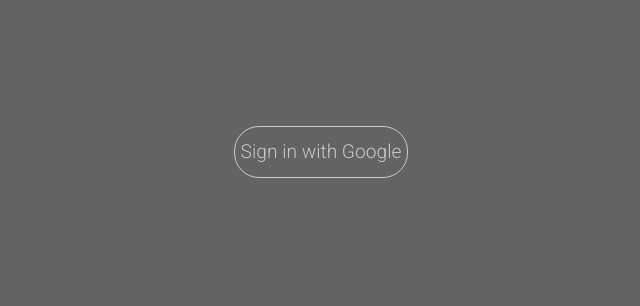
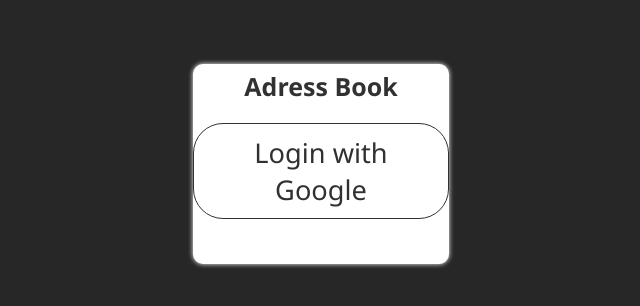
Before and after one commit to ReneOlsak/employee-management-system, a React (Vite) app: page /login in a window 1280 px wide. Shown: the part 236-542 px from the top of the page, without its empty margins (319-959 px from the left). Built offline with nearby package versions, Linux system fonts and the light colour scheme.

Commit message:
Added local storage with login

```diff
--- a/src/App.css
+++ b/src/App.css
@@ -1,4 +1,3 @@
-@import url(https://fonts.googleapis.com/css?family=Roboto:400,300,100,500);
 body,
 html {
   margin: 0;
@@ -8,194 +7,77 @@
   align-items: center;
 }
 
-input {
-  border: none;
+.login-container {
+  background-color: white;
+  width: 20vw;
+  height: 25vh;
+  border-radius: 10px;
+  display: flex;
+  flex-direction: column;
+  justify-content: center;
+  align-items: center;
+  gap: 15px;
+  box-shadow: 0 0 5px white;
 }
 
-.dark-mode {
-  padding: 10px 15px;
-  position: absolute;
-  bottom: 20px;
-  background-color: rgb(215, 215, 215);
-  cursor: pointer;
-  border: none;
-  border-radius: 5px;
-  transition: 0.2s;
-}
-
-.dark-mode:hover {
-  background-color: rgb(49, 49, 49);
-  color: white;
-}
-
-button:focus {
-  outline: none;
-}
-
-::-webkit-input-placeholder {
-  color: rgba(255, 255, 255, 0.65);
-}
-
-::-webkit-input-placeholder .input-line:focus + ::input-placeholder {
-  color: #fff;
-}
-
-.highlight {
-  color: rgba(255, 255, 255, 0.8);
-  font-weight: 400;
-  cursor: pointer;
-  transition: color 0.2s ease;
-}
-
-.highlight:hover {
-  color: #fff;
-  transition: color 0.2s ease;
-}
-
-.spacing {
-  flex-grow: 1;
-  height: 120px;
-  font-weight: 300;
-  text-align: center;
-  margin-top: 10px;
-  color: rgba(255, 255, 255, 0.65);
-}
-
-.input-line:focus {
-  outline: none;
-  border-color: rgb(49, 49, 49);
-  transition: all 0.2s ease;
+.login-title {
+  margin-top: -40px;
+  margin-bottom: 5px;
+  font-size: 25px;
+  font-weight: 900;
+  color: rgb(49, 49, 49);
 }
 
 .ghost-round {
   cursor: pointer;
   background: none;
-  border: 1px solid rgba(255, 255, 255, 0.65);
-  border-radius: 25px;
-  color: rgba(255, 255, 255, 0.65);
-  align-self: flex-end;
-  font-size: 19px;
-  font-size: 1.2rem;
-  font-family: roboto;
-  font-weight: 300;
-  line-height: 2.5em;
-  margin-top: auto;
-  margin-bottom: 25px;
-  transition: all 0.2s ease;
+  border: 1px solid rgb(49, 49, 49);
+  border-radius: 30px;
+  color: rgb(49, 49, 49);
+  font-size: 1.7rem;
+  font-family: "Segoe UI", Tahoma, Geneva, Verdana, sans-serif;
+  font-weight: 100;
+  padding: 10px 15px;
+  transition: 0.2s;
 }
 
 .ghost-round:hover {
-  background: rgba(255, 255, 255, 0.15);
+  background: rgb(49, 49, 49);
   color: #fff;
-  transition: all 0.2s ease;
+  transition: 0.2s;
 }
 
-.input-line {
-  background: none;
-  margin-bottom: 10px;
-  line-height: 2.4em;
-  color: #fff;
-  font-family: roboto;
-  font-weight: 300;
-  letter-spacing: 0px;
-  letter-spacing: 0.02rem;
-  font-size: 19px;
-  font-size: 1.2rem;
-  border-bottom: 1px solid rgba(255, 255, 255, 0.65);
-  transition: all 0.2s ease;
+.google-g1, .google-g2, .google-o1, .google-o2, .google-l, .google-e {
+  font-weight: 500;
+  transition: 0.1s;
 }
 
-.full-width {
-  width: 100%;
+.ghost-round:hover .google-g1 {
+  color: #509cff;
 }
 
-.input-fields {
-  margin-top: 25px;
+.ghost-round:hover .google-o1 {
+  color: red;
 }
 
-.content {
-  padding-left: 25px;
-  padding-right: 25px;
-  display: flex;
-  flex-flow: column;
-  z-index: 5;
+.ghost-round:hover .google-o2 {
+  color: yellow;
 }
 
-.welcome {
-  font-weight: 200;
-  margin-top: 75px;
-  text-align: center;
-  font-size: 40px;
-  font-size: 2.5rem;
-  letter-spacing: 0px;
-  letter-spacing: 0.05rem;
+.ghost-round:hover .google-g2 {
+  color: #509cff;
 }
 
-.subtitle {
-  text-align: center;
-  line-height: 1em;
-  font-weight: 100;
-  letter-spacing: 0px;
-  letter-spacing: 0.02rem;
+.ghost-round:hover .google-l {
+  color: green;
 }
 
-.menu {
-  background: rgba(0, 0, 0, 0.2);
-  width: 100%;
-  height: 50px;
+.ghost-round:hover .google-e {
+  color: red;
 }
 
-.window {
-  z-index: 100;
-  color: #fff;
-  font-family: roboto;
-  position: relative;
-  display: flex;
-  flex-flow: column;
-  box-shadow: 0px 15px 50px 10px rgba(0, 0, 0, 0.2);
-  box-sizing: border-box;
-  height: 100%;
-  width: 360px;
-  background: #fff;
-  background: url("https://pexels.imgix.net/photos/27718/pexels-photo-27718.jpg?fit=crop&w=1280&h=823") top left no-repeat;
-}
-
-.overlay {
-  background: linear-gradient(#8CA6DB, #B993D6);
-  opacity: 0.85;
-  filter: alpha(opacity=85);
-  height: 100%;
-  position: absolute;
-  width: 360px;
-  z-index: 1;
-}
-
-.bold-line {
-  background: #e7e7e7;
-  position: absolute;
-  top: 0px;
-  bottom: 0px;
-  margin: auto;
-  width: 100%;
-  height: 360px;
-  z-index: 1;
-  opacity: 0.1;
-  background: url("https://pexels.imgix.net/photos/27718/pexels-photo-27718.jpg?fit=crop&w=1280&h=823") left no-repeat;
-  background-size: cover;
-}
-
-@media (max-width: 500px) {
-  .window {
-    width: 100%;
-    height: 100%;
-  }
-  .overlay {
-    width: 100%;
-    height: 100%;
-  }
-}
 body {
-  background-color: rgb(99, 99, 99);
+  background-color: rgb(39, 39, 39);
   color: black;
   font-family: "Segoe UI", Tahoma, Geneva, Verdana, sans-serif;
 }
@@ -572,6 +454,22 @@
   transition: 0.5s;
 }
 
+.dark-mode {
+  padding: 10px 15px;
+  position: absolute;
+  bottom: 20px;
+  background-color: rgb(215, 215, 215);
+  cursor: pointer;
+  border: none;
+  border-radius: 5px;
+  transition: 0.2s;
+}
+
+.dark-mode:hover {
+  background-color: rgb(49, 49, 49);
+  color: white;
+}
+
 .homepage-container-dark {
   color: rgb(255, 255, 255);
 }
--- a/src/App.scss
+++ b/src/App.scss
@@ -19,8 +19,6 @@
   background-color: #509cff
 }
 
-
-@import url(https://fonts.googleapis.com/css?family=Roboto:400,300,100,500);
 body,
 html {
   margin: 0;
@@ -30,219 +28,80 @@
   align-items: center;
 }
 
-input {
-  border: none;
+.login-container {
+  background-color: white;
+  width: 20vw;
+  height: 25vh;
+  border-radius: 10px;
+  display: flex;
+  flex-direction: column;
+  justify-content: center;
+  align-items: center;
+  gap: 15px;
+  box-shadow: 0 0 5px white;
 }
 
-.dark-mode {
-  padding: 10px 15px;
-  position: absolute;
-  bottom: 20px;
-  background-color: $light-grey-color;
-  cursor: pointer;
-  border: none;
-  border-radius: 5px;
-  transition: 0.2s;
-}
-
-.dark-mode:hover {
-  background-color: $dark-color;
-  color: white;
-}
-
-button:focus {
-  outline: none;
-}
-
-::-webkit-input-placeholder {
-  color: rgba(255, 255, 255, 0.65);
-}
-
-::-webkit-input-placeholder .input-line:focus +::input-placeholder {
-  color: #fff;
-}
-
-.highlight {
-  color: rgba(255, 255, 255, 0.8);
-  font-weight: 400;
-  cursor: pointer;
-  transition: color .2s ease;
-}
-
-.highlight:hover {
-  color: #fff;
-  transition: color .2s ease;
-}
-
-.spacing {
-  -webkit-box-flex: 1;
-  -webkit-flex-grow: 1;
-  -ms-flex-positive: 1;
-  flex-grow: 1;
-  height: 120px;
-  font-weight: 300;
-  text-align: center;
-  margin-top: 10px;
-  color: rgba(255, 255, 255, 0.65)
-}
-
-.input-line:focus {
-  outline: none;
-  border-color: $dark-color;
-  -webkit-transition: all .2s ease;
-  transition: all .2s ease;
+.login-title {
+  margin-top: -40px;
+  margin-bottom: 5px;
+  font-size: 25px;
+  font-weight: 900;
+  color: $dark-color;
 }
 
 .ghost-round {
   cursor: pointer;
   background: none;
-  border: 1px solid rgba(255, 255, 255, 0.65);
-  border-radius: 25px;
-  color: rgba(255, 255, 255, 0.65);
-  -webkit-align-self: flex-end;
-  -ms-flex-item-align: end;
-  align-self: flex-end;
-  font-size: 19px;
-  font-size: 1.2rem;
-  font-family: roboto;
-  font-weight: 300;
-  line-height: 2.5em;
-  margin-top: auto;
-  margin-bottom: 25px;
-  -webkit-transition: all .2s ease;
-  transition: all .2s ease;
+  border: 1px solid $dark-color;
+  border-radius: 30px;
+  color: $dark-color;
+  font-size: 1.7rem;
+  font-family: 'Segoe UI', Tahoma, Geneva, Verdana, sans-serif;
+  font-weight: 100;
+  padding: 10px 15px;
+  transition: .2s;
 }
 
 .ghost-round:hover {
-  background: rgba(255, 255, 255, 0.15);
+  background: $dark-color;
   color: #fff;
-  -webkit-transition: all .2s ease;
-  transition: all .2s ease;
-}
-
-.input-line {
-  background: none;
-  margin-bottom: 10px;
-  line-height: 2.4em;
-  color: #fff;
-  font-family: roboto;
-  font-weight: 300;
-  letter-spacing: 0px;
-  letter-spacing: 0.02rem;
-  font-size: 19px;
-  font-size: 1.2rem;
-  border-bottom: 1px solid rgba(255, 255, 255, 0.65);
-  -webkit-transition: all .2s ease;
-  transition: all .2s ease;
-}
-
-.full-width {
-  width: 100%;
-}
-
-.input-fields {
-  margin-top: 25px;
+  transition: .2s ;
 }
 
 
-.content {
-  padding-left: 25px;
-  padding-right: 25px;
-  display: -webkit-box;
-  display: -webkit-flex;
-  display: -ms-flexbox;
-  display: flex;
-  -webkit-flex-flow: column;
-  -ms-flex-flow: column;
-  flex-flow: column;
-  z-index: 5;
+.google-g1, .google-g2, .google-o1, .google-o2, .google-l, .google-e {
+  font-weight: 500;
+  transition: .1s;
 }
 
-.welcome {
-  font-weight: 200;
-  margin-top: 75px;
-  text-align: center;
-  font-size: 40px;
-  font-size: 2.5rem;
-  letter-spacing: 0px;
-  letter-spacing: 0.05rem;
+.ghost-round:hover .google-g1 {
+  color: #509cff;
 }
 
-.subtitle {
-  text-align: center;
-  line-height: 1em;
-  font-weight: 100;
-  letter-spacing: 0px;
-  letter-spacing: 0.02rem;
+.ghost-round:hover .google-o1 {
+  color: red;
 }
 
-.menu {
-  background: rgba(0, 0, 0, 0.2);
-  width: 100%;
-  height: 50px;
+.ghost-round:hover .google-o2 {
+  color: yellow;
 }
 
-.window {
-  z-index: 100;
-  color: #fff;
-  font-family: roboto;
-  position: relative;
-  display: -webkit-box;
-  display: -webkit-flex;
-  display: -ms-flexbox;
-  display: flex;
-  -webkit-flex-flow: column;
-  -ms-flex-flow: column;
-  flex-flow: column;
-  box-shadow: 0px 15px 50px 10px rgba(0, 0, 0, 0.2);
-  box-sizing: border-box;
-  height: 100%;
-  width: 360px;
-  background: #fff;
-  background: url('https://pexels.imgix.net/photos/27718/pexels-photo-27718.jpg?fit=crop&w=1280&h=823') top left no-repeat;
+.ghost-round:hover .google-g2 {
+  color: #509cff;
 }
 
-.overlay {
-  background: -webkit-linear-gradient(#8CA6DB, #B993D6);
-  background: linear-gradient(#8CA6DB, #B993D6);
-  opacity: 0.85;
-  filter: alpha(opacity=85);
-  height: 100%;
-  position: absolute;
-  width: 360px;
-  z-index: 1;
+.ghost-round:hover .google-l {
+  color: green;
 }
 
-.bold-line {
-  background: #e7e7e7;
-  position: absolute;
-  top: 0px;
-  bottom: 0px;
-  margin: auto;
-  width: 100%;
-  height: 360px;
-  z-index: 1;
-  opacity:0.1;
-    background: url('https://pexels.imgix.net/photos/27718/pexels-photo-27718.jpg?fit=crop&w=1280&h=823') left no-repeat;
-  background-size:cover;
+.ghost-round:hover .google-e {
+  color: red;
 }
-
-@media (max-width: 500px) {
-  .window {
-    width: 100%;
-    height: 100%;
-  }
-  .overlay {
-    width: 100%;
-    height: 100%;
-  }
-}
-
 
 // HOMEPAGE
 
 body {
-  background-color: rgb(99, 99, 99);
+  background-color: rgb(39, 39, 39);
   color: black;
   font-family:'Segoe UI', Tahoma, Geneva, Verdana, sans-serif;
 }
@@ -252,6 +111,7 @@
   width: 74vw;
   height: 84vh;
   border-radius: 5px;
+
 }
 
 .homepage-left-part {
@@ -531,6 +391,22 @@
 
 //DARK-MODE
 
+.dark-mode {
+  padding: 10px 15px;
+  position: absolute;
+  bottom: 20px;
+  background-color: $light-grey-color;
+  cursor: pointer;
+  border: none;
+  border-radius: 5px;
+  transition: 0.2s;
+}
+
+.dark-mode:hover {
+  background-color: $dark-color;
+  color: white;
+}
+
 
 .homepage-container-dark {
   @extend .homepage-container;
--- a/src/App.tsx
+++ b/src/App.tsx
@@ -8,9 +8,7 @@
 
 initializeApp(config.firebaseConfig);
 
-export interface AppProps {}
-
-const App: React.FunctionComponent<AppProps> = (props) => {
+const App: React.FunctionComponent = () => {
   return (
     <div className="app-container">
       <BrowserRouter>
--- a/src/components/AuthRoute.tsx
+++ b/src/components/AuthRoute.tsx
@@ -29,4 +29,6 @@
   return <div>{children}</div>;
 };
 
+
+
 export default AuthRoute;
--- a/src/pages/HomePage.tsx
+++ b/src/pages/HomePage.tsx
@@ -1,9 +1,11 @@
-import React, { useState } from "react";
+import React, { useEffect, useState } from "react";
 import { getAuth, signOut } from "firebase/auth";
 import ContactForm from "./ContactForm";
 import LoggedInUser from "../icons/logged-in-user.png";
 
 export interface HomePageProps {}
+
+
 
 const HomePage: React.FunctionComponent<HomePageProps> = (props) => {
   const auth = getAuth();
--- a/src/pages/Login.tsx
+++ b/src/pages/Login.tsx
@@ -2,9 +2,7 @@
 import { getAuth, GoogleAuthProvider, signInWithPopup } from "firebase/auth";
 import { useNavigate } from "react-router-dom";
 
-export interface LoginProps {}
-
-const Login: React.FunctionComponent<LoginProps> = (props) => {
+const Login: React.FunctionComponent = () => {
   const auth = getAuth();
   const navigate = useNavigate();
   const [authentication, setAuthentication] = useState(false);
@@ -23,9 +21,17 @@
       });
   };
 
+
   return (
-    <div>
-      <button onClick={() => signInWithGoogle()} disabled={authentication} className="ghost-round full-width">Sign in with Google</button>
+    <div className="login-container">
+      <div className="login-title">Adress Book</div>
+      <button onClick={() => signInWithGoogle()} disabled={authentication} className="ghost-round full-width">Login with <span className="google-g1">G</span>
+      <span className="google-o1">o</span>
+      <span className="google-o2">o</span>
+      <span className="google-g2">g</span>
+      <span className="google-l">l</span>
+      <span className="google-e">e</span>
+      </button>
     </div>
   );
 };
```
Also changed, not shown: src/pages/ContactForm.tsx (+35 -12 lines), 1 other file (tests, documents, lock files or other folders).
